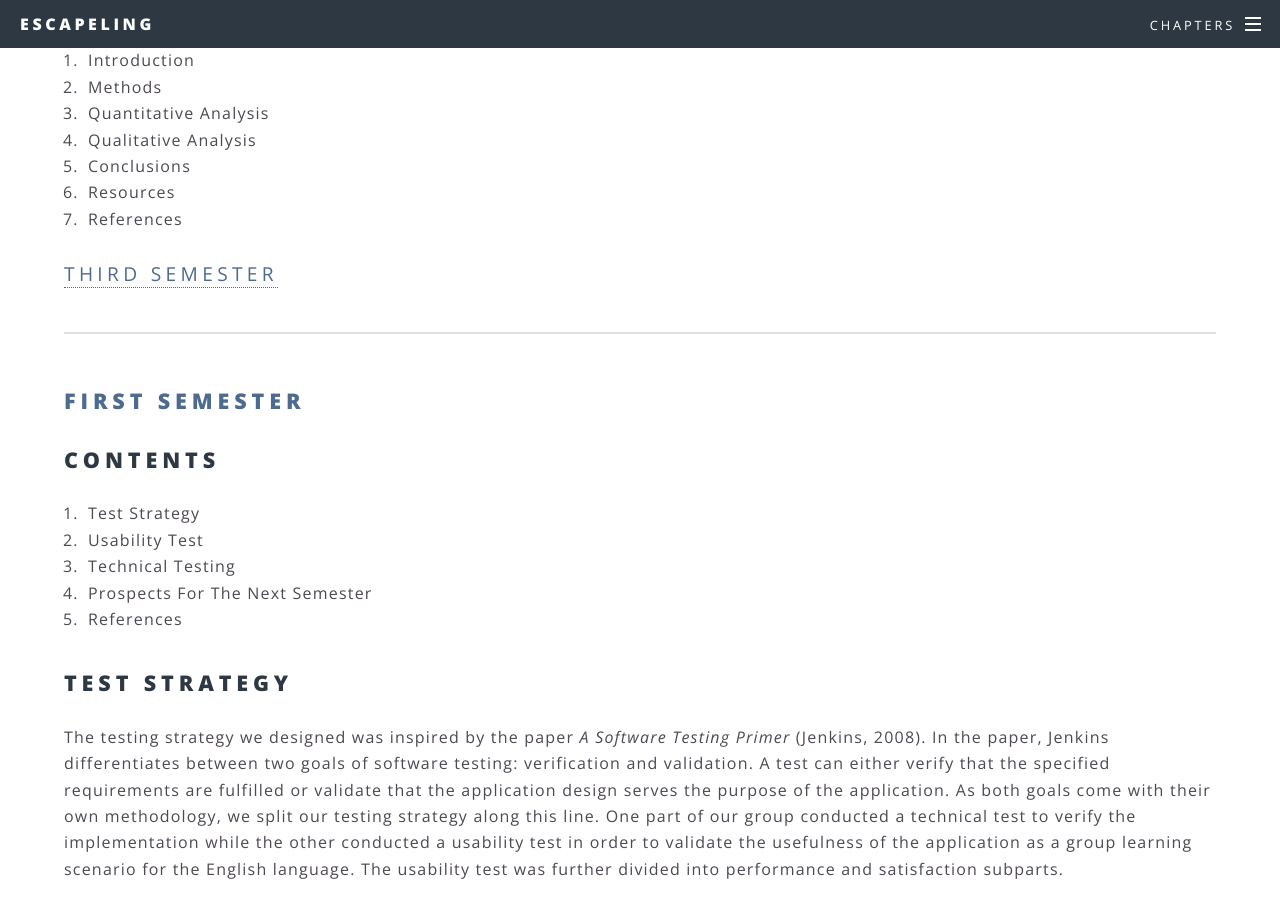
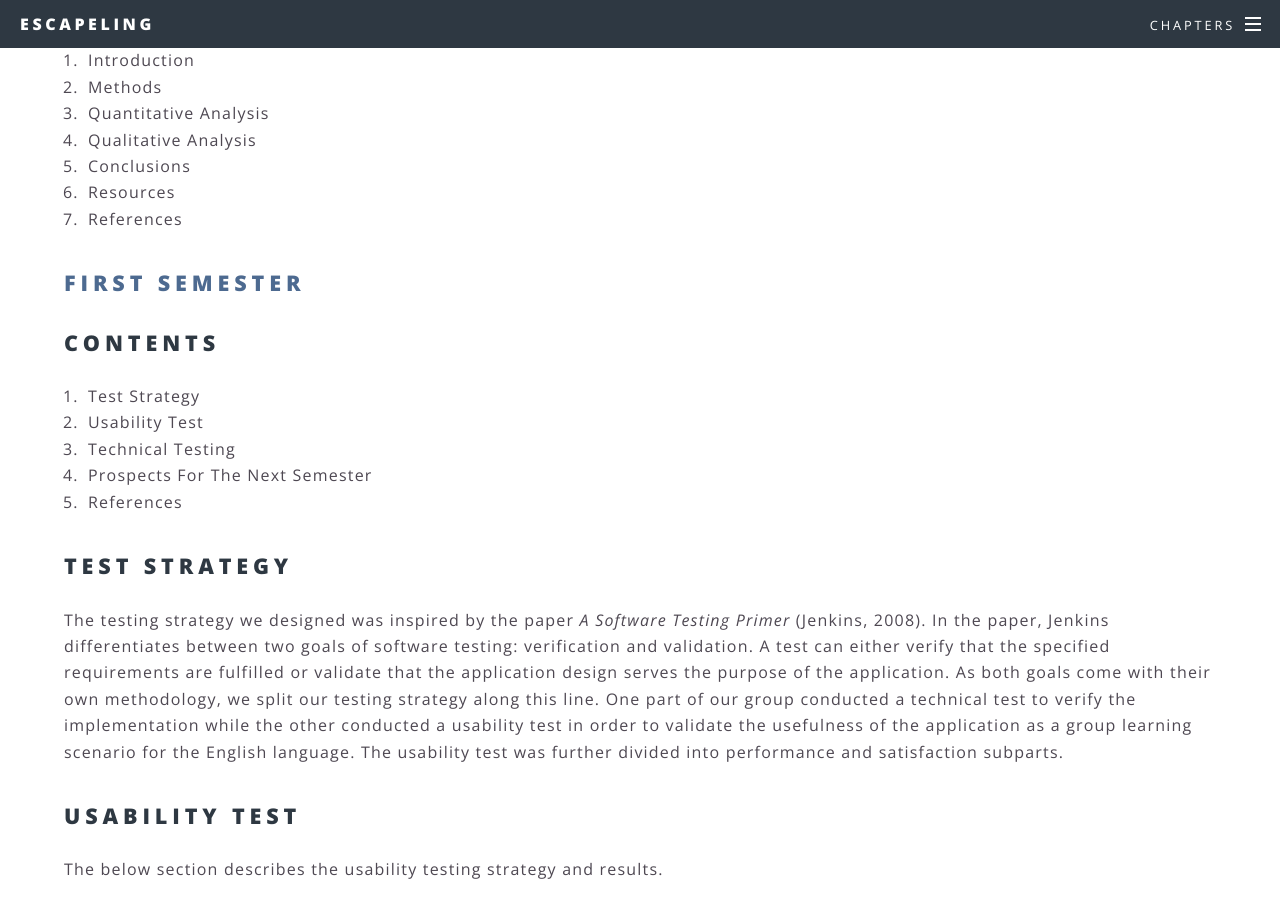
Before and after one commit to ALLUOS/ALLUOS.github.io, a Jekyll site: the page built from _posts/2021-04-01-evaluation.md, in a window 1280 px wide and 900 px high, scrolled down 879 px. Built offline with Jekyll 4.4.1, drawn with Linux system fonts in a browser that asks for light colours; some of the changed text lies outside the part shown.

Commit message:
revert testing contribution

```diff
--- a/_posts/2021-04-01-evaluation.md
+++ b/_posts/2021-04-01-evaluation.md
@@ -36,9 +36,6 @@
 6. Resources
 7. References
 
-<span class = "content"><a href = "#third">Third Semester</a></span>
-
-<hr />
 
 <!-- Semester One -->
 
@@ -375,11 +372,3 @@
 Vesselinov, R., & Grego, J. (2012). Duolingo effectiveness study. *City University of New York, USA,* 1-25
 
 <hr />
-
-<!-- Semester Three -->
-
-<div id="third"></div>
-
-<h2><span class="section">Third Semester</span></h2>
-
-## Contents
```
